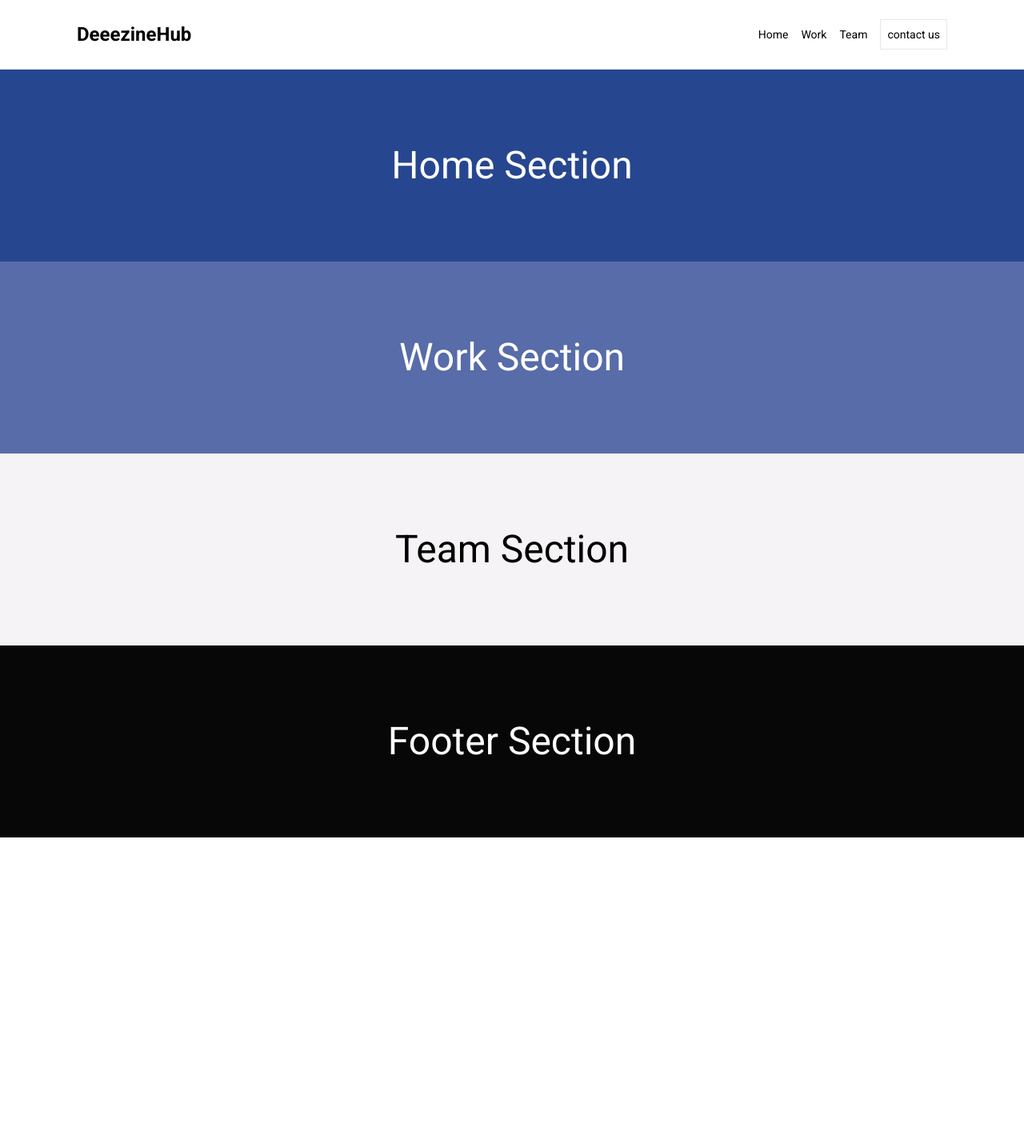
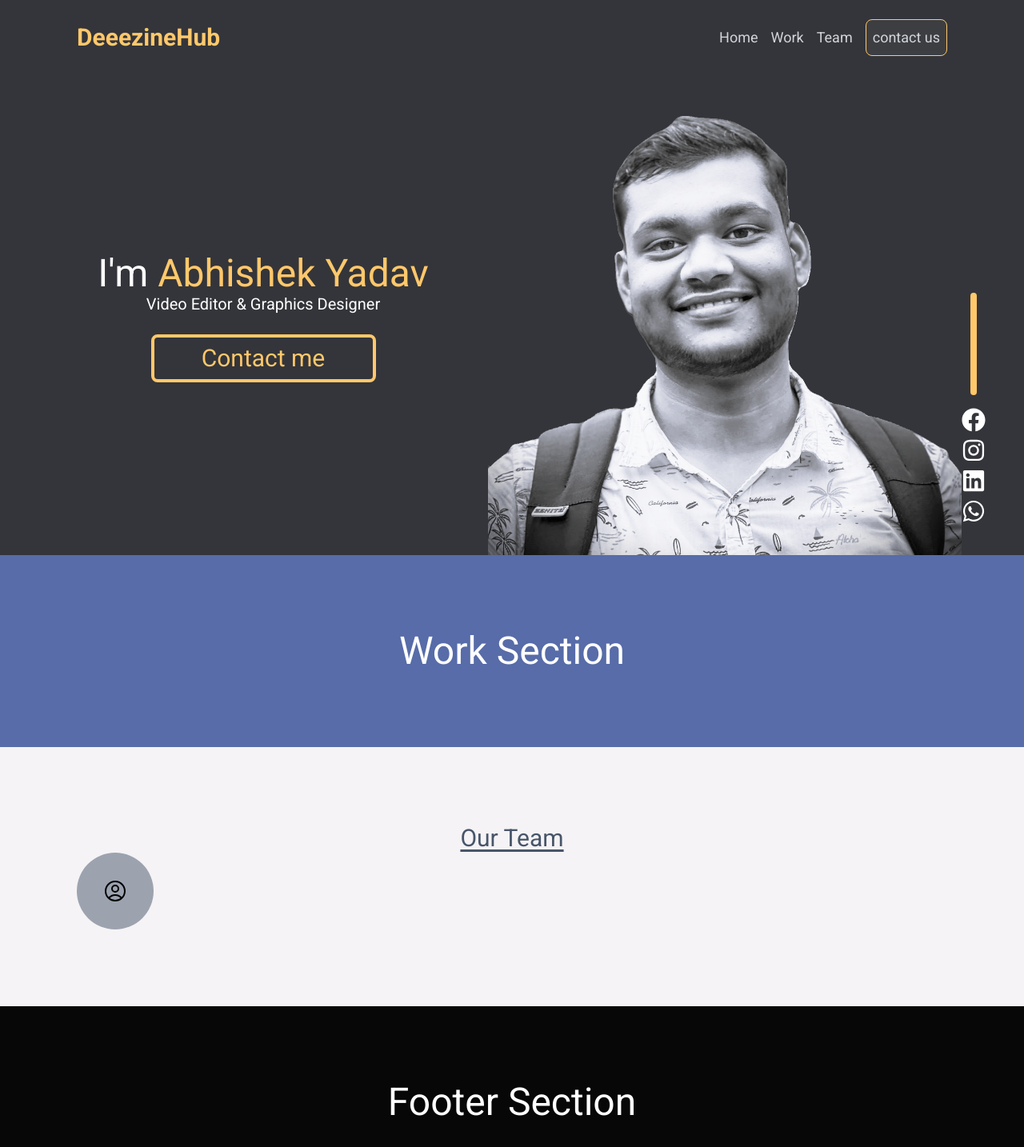
Before and after one commit to Sonu-Hansda/deeezinehub, a React (Vite) app: page / in a window 1280 px wide. Shown: the top 1434 px of the page at 80% size. Before the commit the page ends 1047 px from the top, so only its background shows below. Built offline with nearby package versions, Linux system fonts and the light colour scheme.

Commit message:
updated home section

```diff
--- a/src/components/Navbar.tsx
+++ b/src/components/Navbar.tsx
@@ -3,29 +3,29 @@ import { useState } from "react";
 export default function Navbar() {
     const [showMenu, setShowMenu] = useState<boolean>(false);
     return (
-        <nav className="flex justify-between items-center px-8 md:px-24 py-6 border-b">
-            <h1 className="text-center text-3xl md:text-2xl font-bold">DeeezineHub</h1>
+        <nav className="flex justify-between items-center px-8 md:px-24 py-6 bg-secondary">
+            <h1 className="text-center text-3xl font-bold text-primary">DeeezineHub</h1>
 
             {!showMenu ?
                 (
 
-                    <svg xmlns="http://www.w3.org/2000/svg" fill="none" viewBox="0 0 24 24" strokeWidth={1.5} stroke="currentColor" className="cursor-pointer md:hidden w-6 h-6" onClick={() => setShowMenu(true)}>
+                    <svg xmlns="http://www.w3.org/2000/svg" fill="none" viewBox="0 0 24 24" strokeWidth={1.5} stroke="currentColor" className="cursor-pointer md:hidden w-6 h-6 text-gray-300" onClick={() => setShowMenu(true)}>
                         <path strokeLinecap="round" strokeLinejoin="round" d="M3.75 6.75h16.5M3.75 12h16.5m-16.5 5.25h16.5"  />
                     </svg>
                 )
                 :
                 (
 
-                    <svg xmlns="http://www.w3.org/2000/svg" fill="none" viewBox="0 0 24 24" strokeWidth={1.5} stroke="currentColor" className="cursor-pointer md:hidden w-6 h-6" onClick={() => setShowMenu(false)}>
+                    <svg xmlns="http://www.w3.org/2000/svg" fill="none" viewBox="0 0 24 24" strokeWidth={1.5} stroke="currentColor" className="cursor-pointer md:hidden w-6 h-6 text-gray-300" onClick={() => setShowMenu(false)}>
                         <path strokeLinecap="round" strokeLinejoin="round" d="M6 18 18 6M6 6l12 12" />
                     </svg>
                 )}
 
-            <ul className={`absolute md:relative left-0 top-20 md:top-0 bg-white md:bg-transparent justify-center w-full md:w-auto h-14 md:h-auto ${showMenu? 'flex opacity-100' : 'opacity-0 invisible md:flex'} md:visible md:opacity-100 items-center gap-x-4 text-sm transition-opacity ease-linear`}>
+            <ul className={`absolute md:relative left-0 top-20 md:top-0 bg-primary md:text-gray-300 text-lg md:bg-secondary justify-center w-full md:w-auto h-14 md:h-auto ${showMenu? 'flex opacity-100' : 'opacity-0 invisible md:flex'} md:visible md:opacity-100 items-center gap-x-4 transition-opacity ease-linear`}>
                 <li className="cursor-pointer hover:underline">Home</li>
                 <li className="cursor-pointer hover:underline">Work</li>
                 <li className="cursor-pointer hover:underline">Team</li>
-                <li className="border p-2">contact us</li>
+                <li className="p-2 rounded-lg md:bg-[#3d3e42] md:border md:border-primary">contact us</li>
             </ul>
         </nav>
     );
--- a/src/sections/Home.tsx
+++ b/src/sections/Home.tsx
@@ -1,7 +1,25 @@
+import { FaFacebook, FaInstagram, FaLinkedin, FaWhatsapp } from "react-icons/fa";
+import pic from "../assets/image.png";
+
 export default function Home(){
     return (
-        <section className="p-24 text-white text-5xl text-center bg-[#274690]">
-            Home Section
+        <section className="md:px-12 pt-4 md:pt-2 text-white text-5xl text-center bg-secondary">
+            <div className="flex justify-between ">
+
+            <div className="flex flex-col justify-center w-[50%]">
+                <p>I'm <span className="text-primary">Abhishek Yadav</span></p>
+                <p className="text-lg md:text-xl mb-6">Video Editor & Graphics Designer</p>
+                <button className="border-4 rounded-lg text-lg md:text-3xl p-2 w-1/2 mx-auto border-primary text-primary">Contact me</button>
+            </div>
+                <img className="w-[50%]" src={pic} alt="Profile Image" />
+                <ul className="hidden md:block place-self-end mb-8 text-3xl">
+                    <div className="h-32 w-2 rounded-full mb-4 bg-primary mx-auto"></div>
+                    <li className="mb-2"> <FaFacebook/> </li>
+                    <li className="mb-2"> <FaInstagram/> </li>
+                    <li className="mb-2"> <FaLinkedin/> </li>
+                    <li className="mb-2"> <FaWhatsapp/> </li>
+                </ul>
+            </div>
         </section>
     );
 }
--- a/src/sections/Team.tsx
+++ b/src/sections/Team.tsx
@@ -1,7 +1,15 @@
-export default function Team(){
+export default function Team() {
     return (
-        <section className="p-24 text-center text-5xl bg-[#F5F3F5]">
-            Team Section
+        <section className="p-24 bg-[#F5F3F5]">
+            <h1 className="text-center text-3xl text-slate-600 underline underline-offset-4">Our Team</h1>
+            <ul>
+                <li className="h-24 w-24 p-8 rounded-full flex items-center justify-center bg-gray-400">
+                    <svg xmlns="http://www.w3.org/2000/svg" fill="none" viewBox="0 0 24 24" strokeWidth={1.5} stroke="currentColor" className="w-8 h-8">
+                        <path strokeLinecap="round" strokeLinejoin="round" d="M17.982 18.725A7.488 7.488 0 0 0 12 15.75a7.488 7.488 0 0 0-5.982 2.975m11.963 0a9 9 0 1 0-11.963 0m11.963 0A8.966 8.966 0 0 1 12 21a8.966 8.966 0 0 1-5.982-2.275M15 9.75a3 3 0 1 1-6 0 3 3 0 0 1 6 0Z" />
+                    </svg>
+
+                </li>
+            </ul>
         </section>
     );
 }
```
